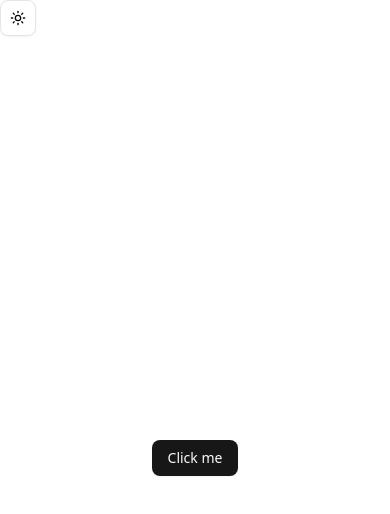
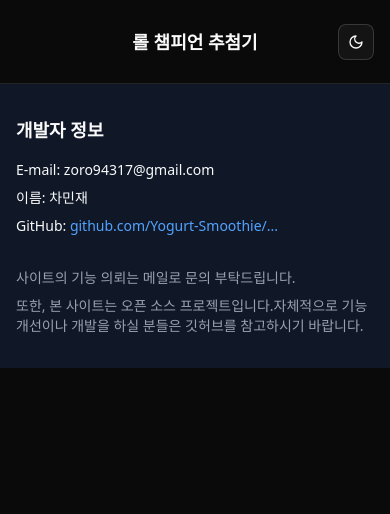
Before and after one commit to Yogurt-Smoothie/lol-champ-roulette-fe, a React (Vite) app: page / in a window 390 px wide. Shown: the top 514 px of the page. Built offline with nearby package versions, Linux system fonts and the light colour scheme.

Commit message:
Feat: 화면 분할 레이아웃 (#5)
- 헤더 구현
- 푸터 구현
- 반응형 디자인
- 기본 테마 다크 모드로 변경

```diff
--- a/src/App.tsx
+++ b/src/App.tsx
@@ -1,14 +1,10 @@
 import { ThemeProvider } from "@/shared/components/theme-provider";
-import { Button } from "@/shared/components/ui/button";
-import { ModeToggle } from "@/shared/components/mode-toggle";
+import Home from "@/app/Home";
 
 function App() {
   return (
     <ThemeProvider>
-      <ModeToggle />
-      <div className="flex flex-col items-center justify-center min-h-svh">
-        <Button>Click me</Button>
-      </div>
+      <Home />
     </ThemeProvider>
   );
 }
--- /dev/null
+++ b/src/app/Home.tsx
@@ -0,0 +1,13 @@
+import Footer from "@/shared/components/Footer";
+import Header from "@/shared/components/Header";
+
+function Home() {
+  return (
+    <div>
+      <Header />
+      <Footer />
+    </div>
+  );
+}
+
+export default Home;
--- /dev/null
+++ b/src/shared/components/Footer.tsx
@@ -0,0 +1,40 @@
+function Footer() {
+  return (
+    <footer className="w-full py-8 px-4 bg-gray-50 dark:bg-gray-900">
+      <div className="max-w-4xl mx-auto space-y-4">
+        <div className="text-lg font-semibold">개발자 정보</div>
+        <div className="space-y-2 text-sm md:text-base">
+          <p>E-mail: zoro94317@gmail.com</p>
+          <p>이름: 차민재</p>
+          <p className="break-words">
+            GitHub:{" "}
+            <a
+              href="https://github.com/Yogurt-Smoothie/lol-champ-roulette-fe"
+              target="_blank"
+              rel="noopener noreferrer"
+              className="text-blue-600 dark:text-blue-400 hover:underline"
+            >
+              <span className="hidden md:inline">
+                https://github.com/Yogurt-Smoothie/lol-champ-roulette-fe
+              </span>
+              <span className="md:hidden">github.com/Yogurt-Smoothie/...</span>
+            </a>
+          </p>
+        </div>
+        <div className="pt-4 space-y-2 text-sm text-gray-600 dark:text-gray-400">
+          <p>사이트의 기능 의뢰는 메일로 문의 부탁드립니다.</p>
+          <div className="flex flex-col md:flex-row md:items-center gap-2">
+            <p className="whitespace-pre-line md:whitespace-normal">
+              또한, 본 사이트는 오픈 소스 프로젝트입니다.
+              <span className="hidden md:inline"> </span>
+              자체적으로 기능 개선이나 개발을 하실 분들은 깃허브를 참고하시기
+              바랍니다.
+            </p>
+          </div>
+        </div>
+      </div>
+    </footer>
+  );
+}
+
+export default Footer;
--- /dev/null
+++ b/src/shared/components/Header.tsx
@@ -0,0 +1,17 @@
+import { ModeToggle } from "@/shared/components/mode-toggle";
+
+function Header() {
+  return (
+    <div className="flex items-center justify-between px-4 h-[10vh] border-b">
+      <div className="flex-1" /> {/* 왼쪽 여백 */}
+      <h1 className="text-lg md:text-xl font-bold">롤 챔피언 추첨기</h1>
+      <div className="flex-1 flex justify-end">
+        {" "}
+        {/* 오른쪽 여백과 토글 버튼 */}
+        <ModeToggle />
+      </div>
+    </div>
+  );
+}
+
+export default Header;
--- a/src/shared/components/theme-provider.tsx
+++ b/src/shared/components/theme-provider.tsx
@@ -9,7 +9,7 @@ type ThemeProviderProps = {
 
 export function ThemeProvider({
   children,
-  defaultTheme = "system",
+  defaultTheme = "dark",
   storageKey = "vite-ui-theme",
   ...props
 }: ThemeProviderProps) {
```
Also changed, not shown: 1 other file (tests, documents, lock files or other folders).
